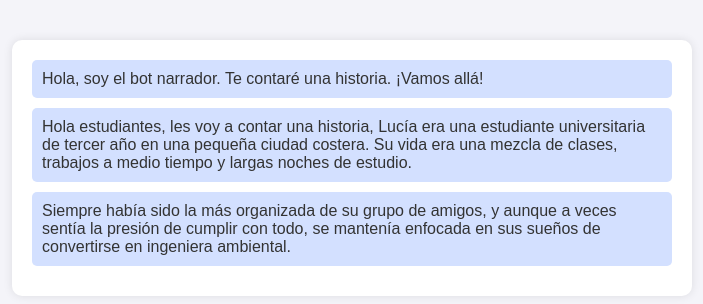
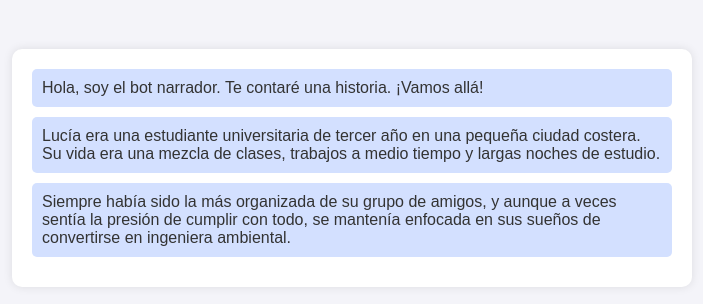
Before and after one commit to RedLine-0/bdata, a plain HTML site: page index.html in a window 1280 px wide. Shown: the part 232-536 px from the top of the page, without its empty margins (288-991 px from the left). Drawn offline with Linux system fonts and the light colour scheme.

Commit message:
Update index.html

```diff
--- a/index.html
+++ b/index.html
@@ -3,7 +3,7 @@
 <head>
   <meta charset="UTF-8">
   <meta name="viewport" content="width=device-width, initial-scale=1.0">
-  <title>Bot Narrador</title>
+  <title>Bot Narrador con Voz</title>
   <style>
     body {
       font-family: Arial, sans-serif;
@@ -46,7 +46,7 @@
   <script>
     const chatBox = document.getElementById("chat-box");
     const story = [
-      "Hola estudiantes, les voy a contar una historia, Lucía era una estudiante universitaria de tercer año en una pequeña ciudad costera. Su vida era una mezcla de clases, trabajos a medio tiempo y largas noches de estudio.",
+      "Lucía era una estudiante universitaria de tercer año en una pequeña ciudad costera. Su vida era una mezcla de clases, trabajos a medio tiempo y largas noches de estudio.",
       "Siempre había sido la más organizada de su grupo de amigos, y aunque a veces sentía la presión de cumplir con todo, se mantenía enfocada en sus sueños de convertirse en ingeniera ambiental.",
       "Una tarde de otoño, mientras caminaba hacia la biblioteca con una taza de café en mano, vio un cartel que anunciaba una competencia de proyectos de sostenibilidad.",
       "El primer premio consistía en una beca para un seminario internacional en el que podría aprender sobre soluciones innovadoras para el cambio climático.",
@@ -61,13 +61,25 @@
 
     function speakNextPart() {
       if (index < story.length) {
+        // Crear el mensaje del bot en la caja de chat
         const message = document.createElement("div");
         message.classList.add("bot-message");
         message.innerText = story[index];
         chatBox.appendChild(message);
+
+        // Configuración para la voz angelical en español
+        const utterance = new SpeechSynthesisUtterance(story[index]);
+        utterance.lang = 'es-ES'; // Español de España
+        utterance.pitch = 1.5; // Aumentar la altura para hacerlo más suave
+        utterance.rate = 0.9;  // Velocidad normal
+        utterance.volume = 1;  // Volumen alto
+
+        // Usar la API de síntesis de voz para "hablar"
+        window.speechSynthesis.speak(utterance);
+
         index++;
-        chatBox.scrollTop = chatBox.scrollHeight; // Para desplazarse hacia abajo automáticamente
-        setTimeout(speakNextPart, 4000); // Esperar 4 segundos antes de contar la siguiente parte
+        chatBox.scrollTop = chatBox.scrollHeight; // Desplazamiento automático hacia abajo
+        setTimeout(speakNextPart, 5000); // Esperar 5 segundos antes de decir la siguiente parte
       }
     }
 
```
